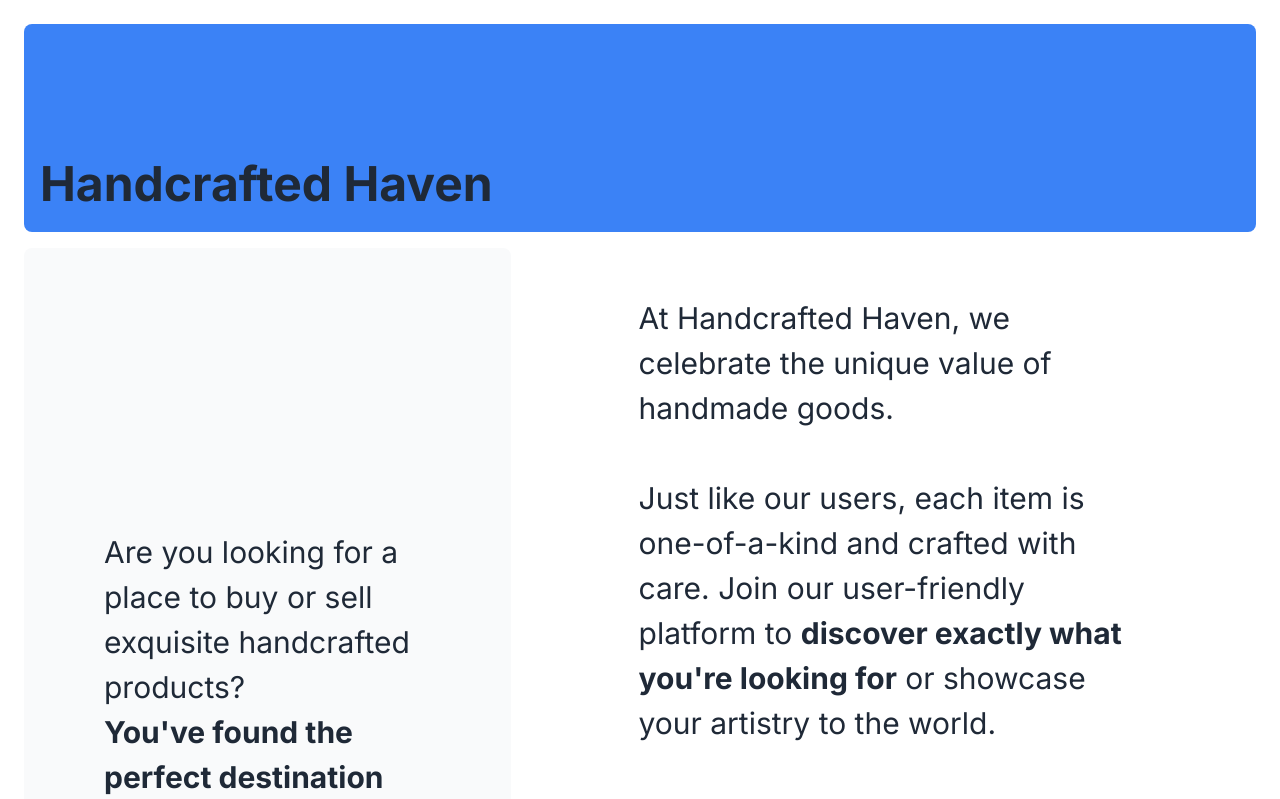
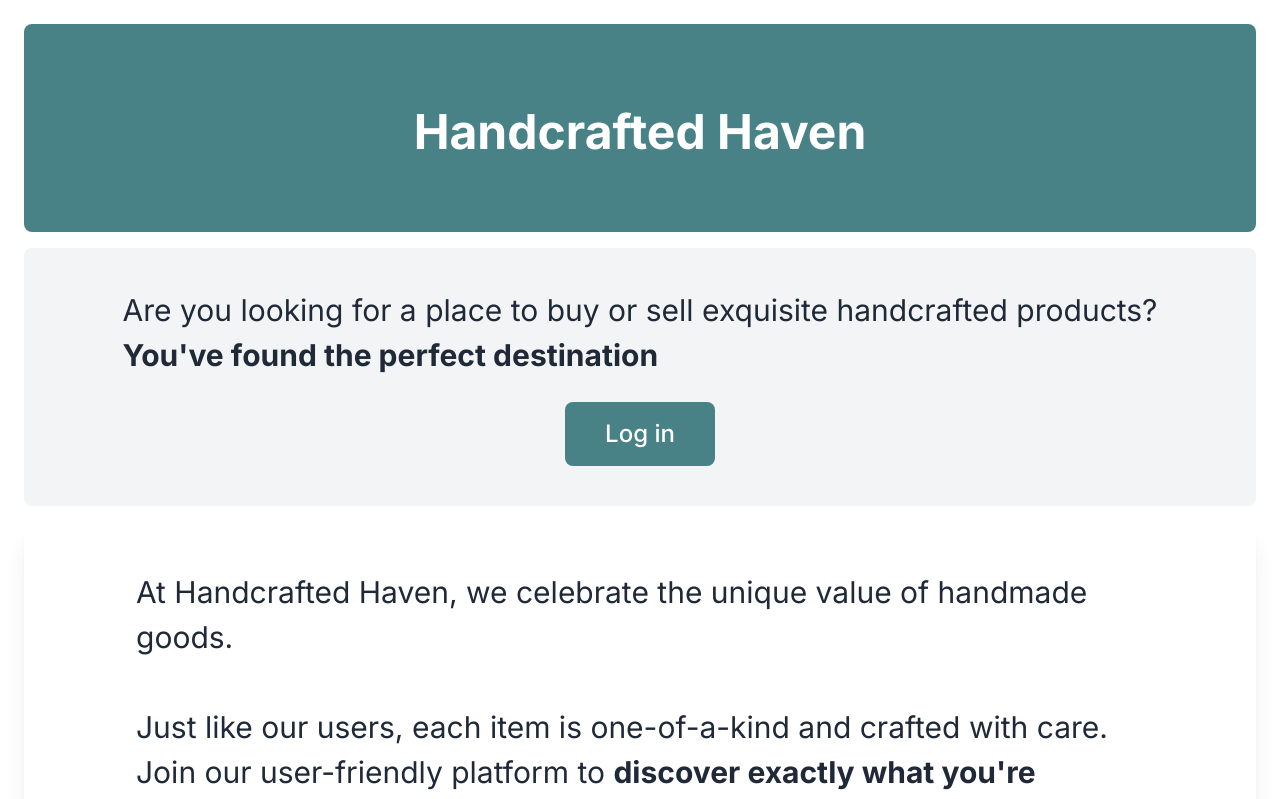
Before and after one commit to ramakrishnadas/handcrafted-haven-project, a Next.js app: page / in a window 1280 px wide. Shown: the top 799 px of the page. Built offline with nearby package versions, Linux system fonts and the light colour scheme.

Commit message:
ap-tailwind modified

```diff
--- a/src/app/page.tsx
+++ b/src/app/page.tsx
@@ -4,14 +4,14 @@ import Image from "next/image";
 export default function Page() {
   return (
     <main className="flex min-h-screen flex-col p-6">
-      <div className="flex h-20 shrink-0 items-end rounded-lg bg-blue-500 p-4 md:h-52">
+      <div className="flex h-20 shrink-0 items-center justify-center rounded-lg bg-customGreen p-4 md:h-52">
         {/* Insert logo here */}
-        <h1 className="text-5xl font-bold text-center text-gray-800 mt-4 mb-2">
+        <h1 className="text-2xl md:text-5xl font-bold text-center text-white mt-4 mb-2">
           Handcrafted Haven
         </h1>
       </div>
-      <div className="mt-4 flex grow flex-col gap-4 md:flex-row">
-        <div className="flex flex-col justify-center gap-6 rounded-lg bg-gray-50 px-6 py-10 md:w-2/5 md:px-20">
+      <div className="mt-4 flex grow flex-col gap-4">
+        <div className="flex flex-col justify-center items-center gap-6 rounded-lg bg-gray-100 px-6 py-10 md:w-5/5 md:px-20">
           {/*<div
           className="h-0 w-0 border-b-[30px] border-l-[20px] border-r-[20px] border-b-black border-l-transparent border-r-transparent"
         />*/}
@@ -24,12 +24,12 @@ export default function Page() {
           </p>
           <Link
             href="/login"
-            className="flex items-center gap-5 self-start rounded-lg bg-blue-500 px-6 py-3 text-sm font-medium text-white transition-colors hover:bg-blue-400 md:text-base"
+            className="flex justify-center items-center gap-5 self-start md:self-center md:w- rounded-lg bg-customGreen px-10 py-4 text-sm font-medium text-white transition-colors hover:bg-green-400 md:text-2xl"
           >
             <span>Log in</span>
           </Link>
         </div>
-        <div className="flex items-center justify-center p-6 md:w-3/5 md:px-28 md:py-12">
+        <div className="flex items-center justify-center p-6 md:w-5/5 md:px-28 md:py-12 rounded-lg shadow-xl">
           {/* Add Hero Image Here */}
           {/* <Image
             src=""
--- a/tailwind.config.js
+++ b/tailwind.config.js
@@ -7,7 +7,10 @@ module.exports = {
     './src/**/*.{js,ts,jsx,tsx,mdx}'
   ],
   theme: {
-    extend: {},
+    extend: {colors: {
+      customGreen: '#488286',
+    },
+  },
   },
   plugins: [],
 }
```
